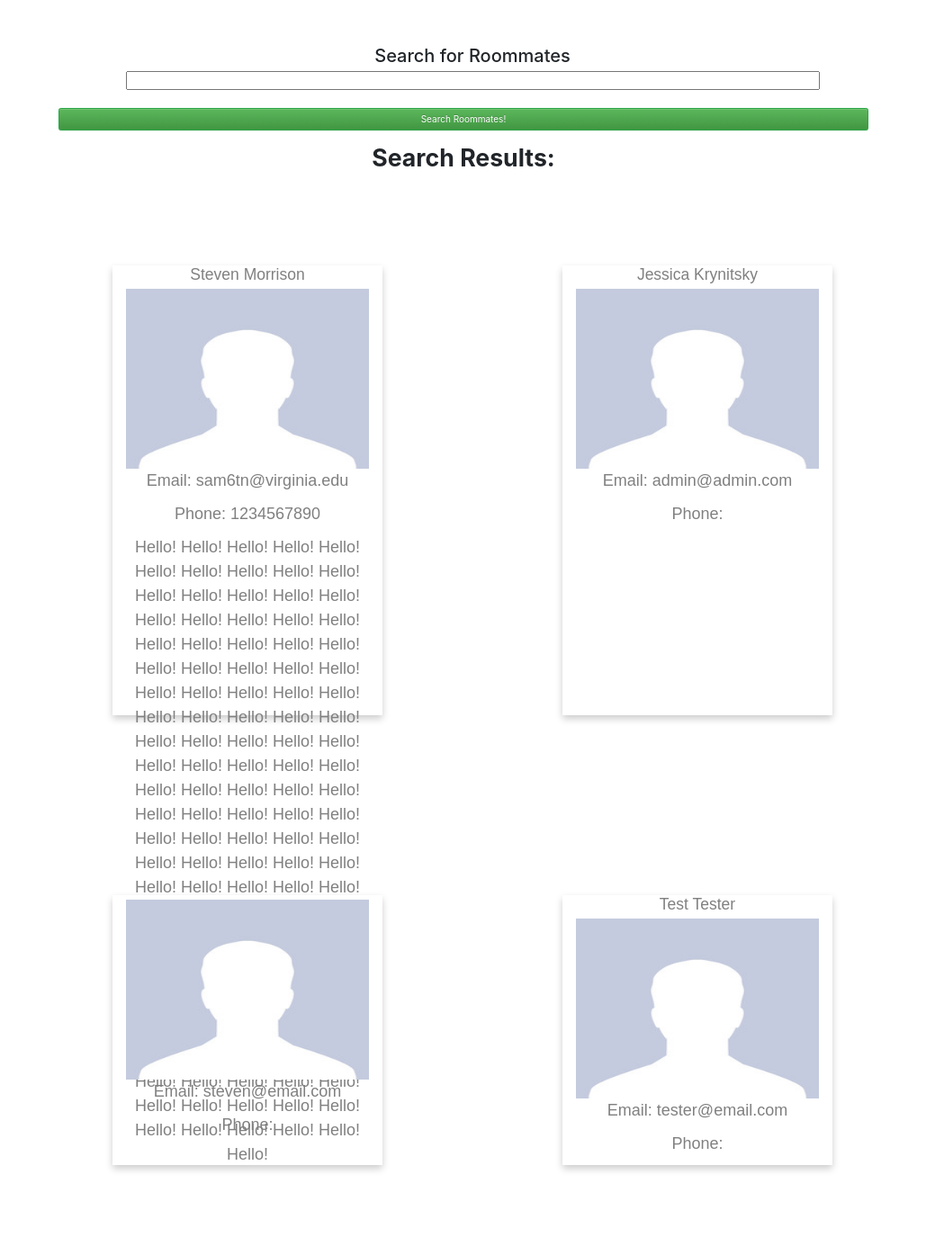
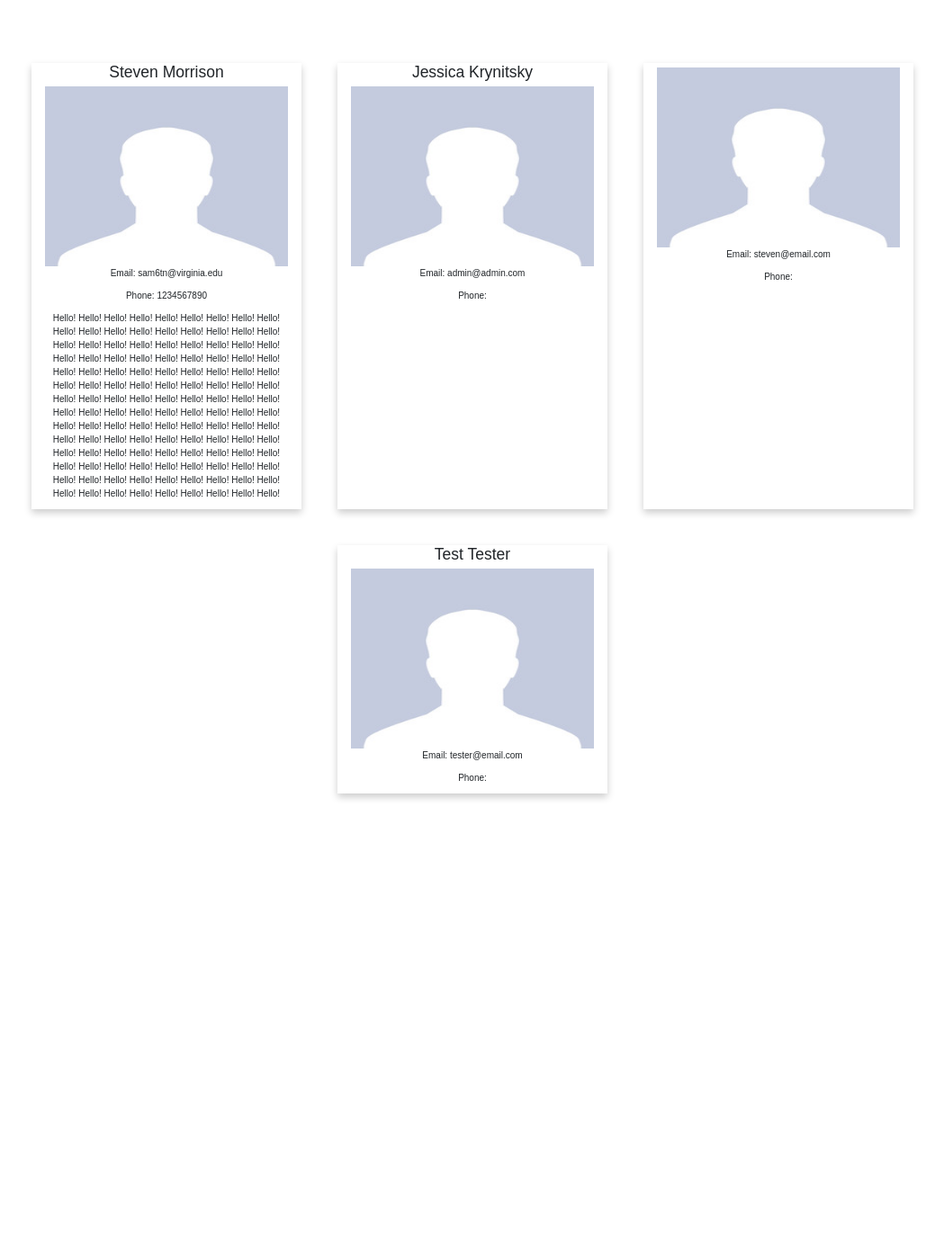
Before and after one commit to sam6tn/studenthousing, a Django app: page /roommates/ in a window 1280 px wide. Shown: the part 82-1477 px from the top of the page at 90% size, without its empty margins (115-1164 px from the left). After the commit the page ends 971 px from the top, so only its background shows below. Run offline with Django 3.2, Linux system fonts and the light colour scheme; a user stored in the database is signed in; data comes from the database, SQL or seed files in the repository; both versions use the stored data as it was after the commit; some libraries are stand-ins or nearby versions.

Commit message:
Roommate page updates

```diff
--- a/housing/templates/housing/roommates.html
+++ b/housing/templates/housing/roommates.html
@@ -76,7 +76,7 @@
 			box-shadow: 0 4px 8px 0 rgba(0, 0, 0, 0.2);
 			max-width: 300px;
 			max-height: 500px;
-			margin: 100px;
+			margin: 20px;
 			text-align: center;
 			font-family: arial;
 		}
@@ -110,11 +110,6 @@
 			font-size: 20pt;
 			margin-right: 20px;
 			font-weight: bold;
-		}
-
-		.results {
-			color: grey;
-			font-size: 18px;
 		}
 
 		.centered {
@@ -178,7 +173,7 @@
 		</div>
 	</nav>
 
-	<div class="centered">
+	<!-- <div class="centered">
 		<h2>Search for Roommates</h2>
 		<form method="Post">
 			{% csrf_token %}
@@ -187,20 +182,18 @@
 				Roommates!</button>
 		</form>
 		<span id="resulttext">Search Results:</span>
-	</div>
+	</div> -->
 
 
 	<div class="resultcontainer centered">
 		{% for person in persons.all %}
-		<div class="col-sm-5" id="col-sm-5">
-			<div class="results">
+			<div class="col-sm-5">
 				<h3>{{ person.first_name }} {{ person.last_name }}</h3>
 				<img class="profilepic" style="width:100%" src="{{ person.profile.image.url }}">
 				<p>Email: {{ person.email }}</p>
 				<p>Phone: {{ person.profile.phone }}</p>
 				<p>{{ person.profile.bio }}</p>
 			</div>
-		</div>
 		{% endfor %}
 	</div>
 
```
Also changed, not shown: db.sqlite3.
